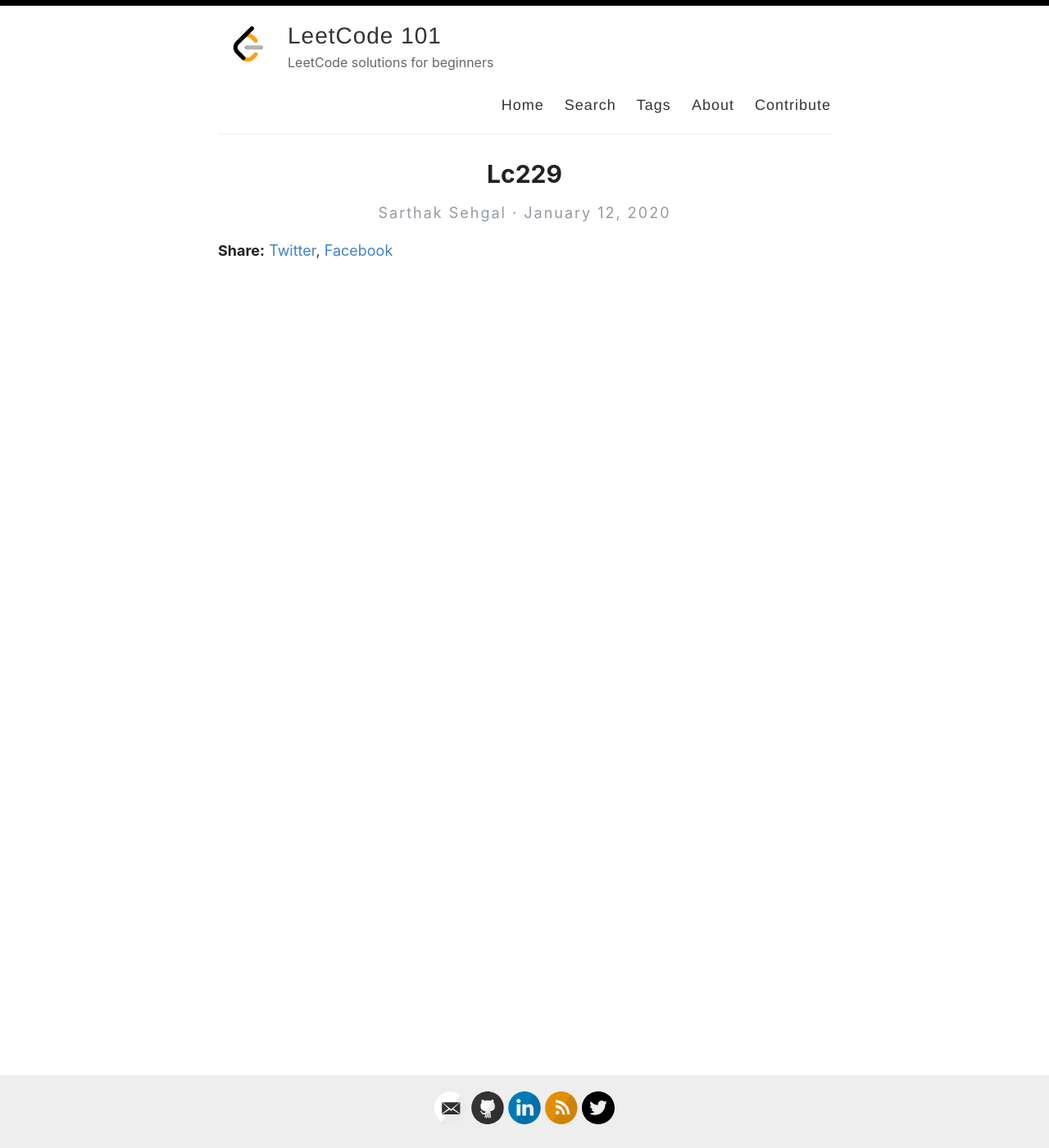
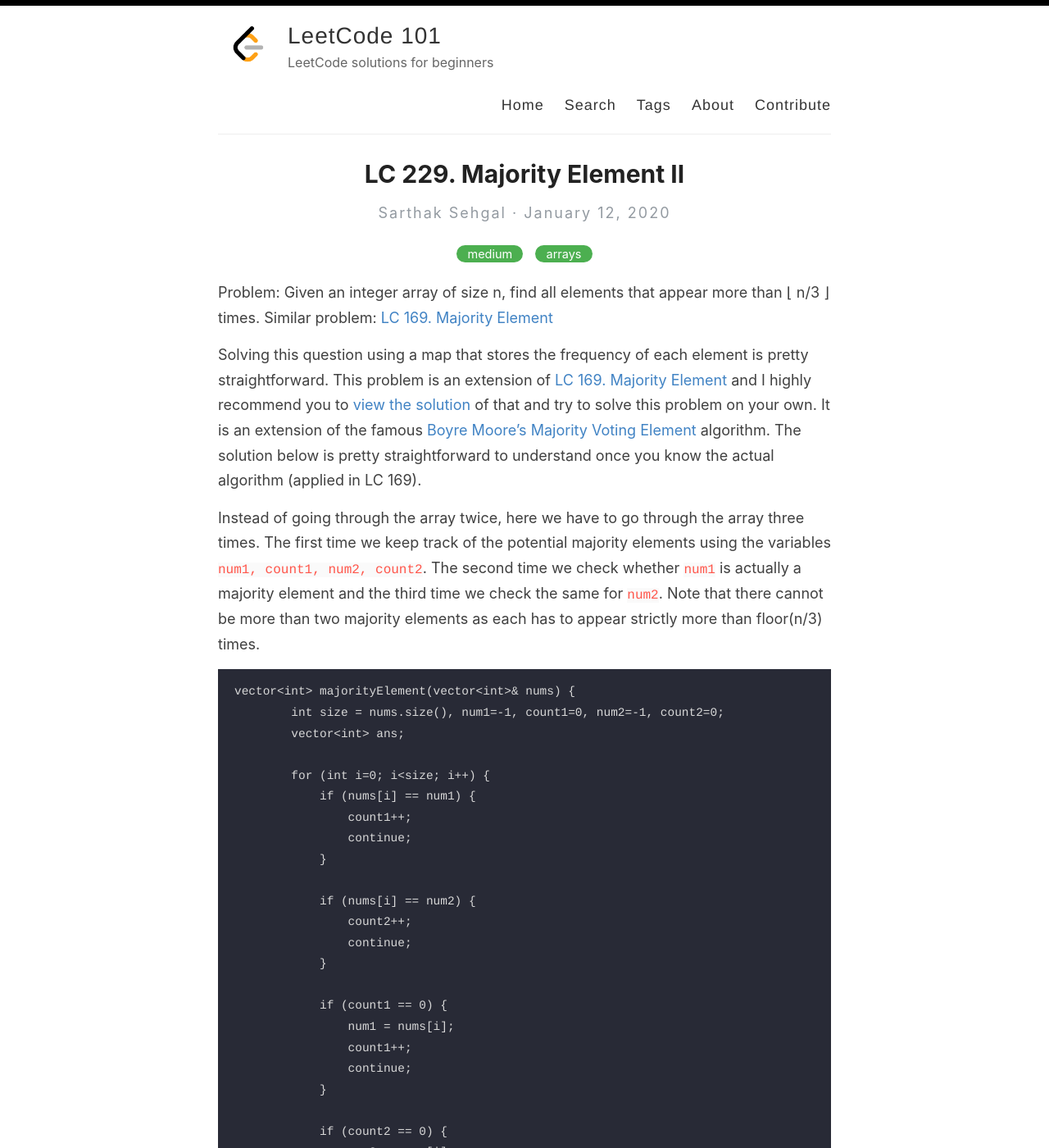
Before and after one commit to sarthak-sehgal/leetcode101, a Jekyll site: the page built from _posts/2020-01-12-lc229.md, in a window 1280 px wide and 1400 px high. Shown: the whole window at 82% size. Built offline with Jekyll 4.4.1, drawn with Linux system fonts in a browser that asks for light colours; comment, search, counter and statistics services are not loaded; some of the changed text lies outside the part shown.

Commit message:
Added LC229, forgot to save before

````diff
--- a/_posts/2020-01-12-lc229.md
+++ b/_posts/2020-01-12-lc229.md
@@ -1,6 +1,65 @@
 ---
 layout: post
-title:
-categories: []
+title: LC 229. Majority Element II
+categories: [medium, arrays]
 author: Sarthak Sehgal
 ---
+
+Problem: Given an integer array of size n, find all elements that appear more than ⌊ n/3 ⌋ times.
+Similar problem: [LC 169. Majority Element](https://leetcode.com/problems/majority-element/)
+
+Solving this question using a map that stores the frequency of each element is pretty straightforward. This problem is an extension of [LC 169. Majority Element](https://leetcode.com/problems/majority-element/) and I highly recommend you to [view the solution](https://sarthak-sehgal.github.io/leetcode101/lc169/) of that and try to solve this problem on your own. It is an extension of the famous [Boyre Moore's Majority Voting Element](https://gregable.com/2013/10/majority-vote-algorithm-find-majority.html) algorithm. The solution below is pretty straightforward to understand once you know the actual algorithm (applied in LC 169).
+
+Instead of going through the array twice, here we have to go through the array three times. The first time we keep track of the potential majority elements using the variables `num1, count1, num2, count2`. The second time we check whether `num1` is actually a majority element and the third time we check the same for `num2`. Note that there cannot be more than two majority elements as each has to appear strictly more than floor(n/3) times.
+
+
+```
+vector<int> majorityElement(vector<int>& nums) {
+        int size = nums.size(), num1=-1, count1=0, num2=-1, count2=0;
+        vector<int> ans;
+
+        for (int i=0; i<size; i++) {
+            if (nums[i] == num1) {
+                count1++;
+                continue;
+            }
+
+            if (nums[i] == num2) {
+                count2++;
+                continue;
+            }
+
+            if (count1 == 0) {
+                num1 = nums[i];
+                count1++;
+                continue;
+            }
+
+            if (count2 == 0) {
+                num2 = nums[i];
+                count2++;
+                continue;
+            }
+
+            count1--;
+            count2--;
+        }
+
+        count1=count2=0;
+        for (int i=0; i<size; i++) {
+            if (nums[i] == num1)
+                count1++;
+            if (nums[i] == num2)
+                count2++;
+        }
+
+        if (count1>size/3)
+            ans.push_back(num1);
+        if (count2>size/3)
+            ans.push_back(num2);
+
+        return ans;
+    }
+```
+Time complexity: O(n)
+Space complexity: O(1)
````
